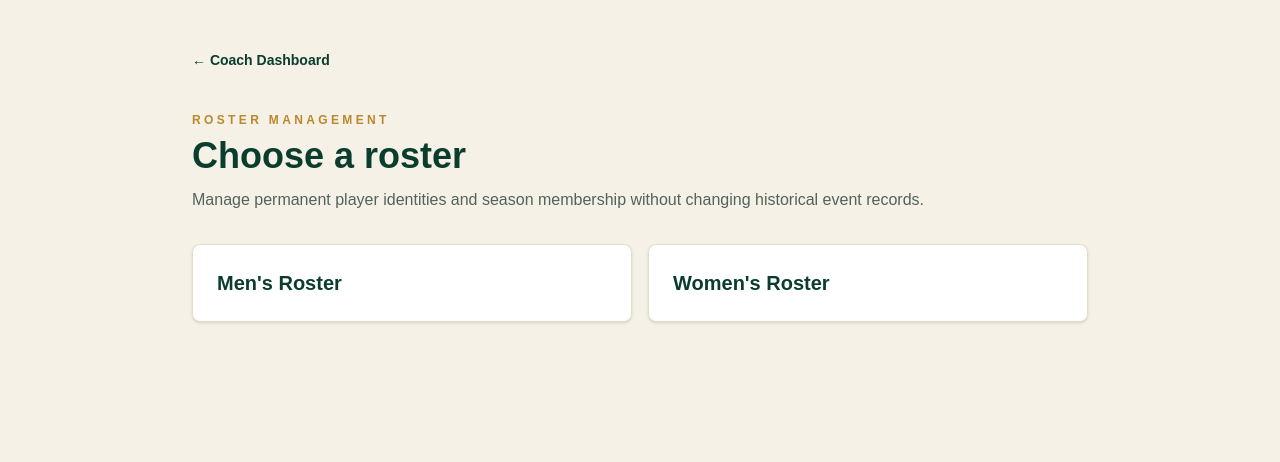
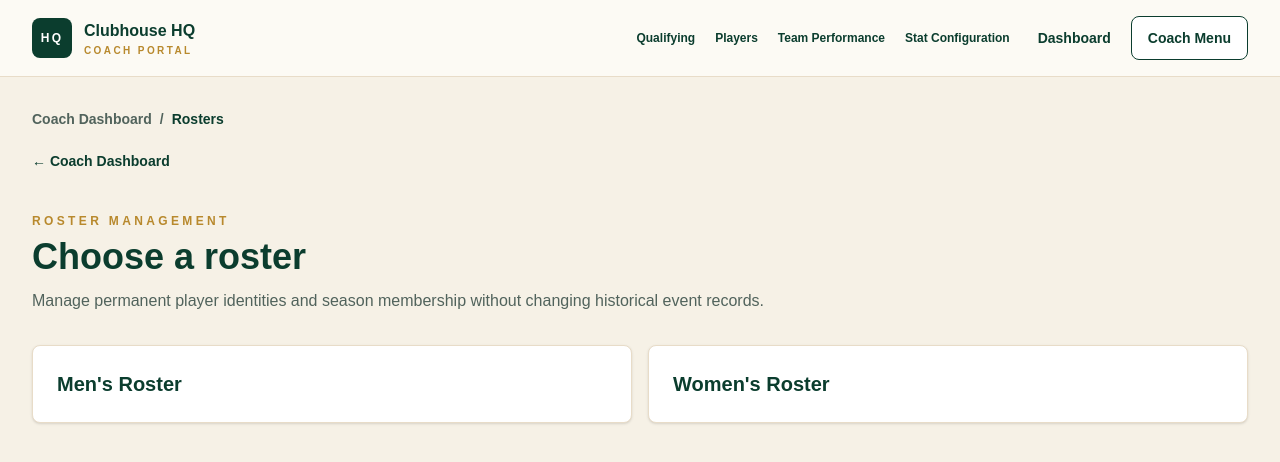
Before and after one commit to ryanturnergolf/fairwaylive, a Next.js app: page /coach-dashboard/roster in a window 1280 px wide. Shown: the top 462 px of the page. Built offline with nearby package versions, Linux system fonts and the light colour scheme.

Commit message:
feat: polish coach experience

```diff
--- /dev/null
+++ b/app/coach-dashboard/components/CoachChrome.tsx
@@ -0,0 +1,97 @@
+import Link from "next/link";
+import type { ReactNode } from "react";
+
+const groups = [
+  {
+    label: "Team Management",
+    links: [
+      ["Rosters", "/coach-dashboard/roster"],
+      ["Players", "/coach-dashboard/players"],
+      ["Player Development", "/coach-dashboard/player-development"],
+    ],
+  },
+  {
+    label: "Competition",
+    links: [
+      ["Qualifying", "/coach-dashboard/qualifying-manager"],
+      ["Tournament Director", "/dashboard"],
+      ["Live Scores", "/live"],
+    ],
+  },
+  {
+    label: "Performance",
+    links: [
+      ["Player Profiles", "/coach-dashboard/players"],
+      ["Team Performance", "/coach-dashboard/team-performance"],
+      ["Season Statistics", "/dashboard/season-statistics"],
+    ],
+  },
+  {
+    label: "Configuration",
+    links: [
+      ["Statistics", "/coach-dashboard/statistics"],
+      ["Tasks", "/coach-dashboard/tasks"],
+      ["Calendar", "/coach-dashboard/calendar"],
+      ["Practice Planner", "/coach-dashboard/practice-planner"],
+    ],
+  },
+] as const;
+
+export function CoachHeader() {
+  return (
+    <header className="relative z-40 border-b border-[#E8DCC8] bg-[#FCFAF5]/95 backdrop-blur">
+      <div className="mx-auto flex max-w-7xl items-center justify-between gap-4 px-5 py-4 lg:px-8">
+        <Link href="/coach-dashboard" className="flex min-h-11 items-center gap-3 rounded-lg focus-visible:outline-none focus-visible:ring-2 focus-visible:ring-[#B8892D]">
+          <span className="flex h-10 w-10 items-center justify-center rounded-lg bg-[#0B3D2E] text-xs font-black tracking-[0.18em] text-white">HQ</span>
+          <span><span className="block font-black">Clubhouse HQ</span><span className="block text-[10px] font-bold uppercase tracking-[0.24em] text-[#B8892D]">Coach Portal</span></span>
+        </Link>
+        <div className="flex items-center gap-2">
+          <nav aria-label="Coach quick links" className="hidden items-center gap-1 xl:flex">
+            <Link href="/coach-dashboard/qualifying-manager" className="rounded-lg px-2 py-3 text-xs font-bold hover:bg-[#F6F1E6]">Qualifying</Link>
+            <Link href="/coach-dashboard/players" className="rounded-lg px-2 py-3 text-xs font-bold hover:bg-[#F6F1E6]">Players</Link>
+            <Link href="/coach-dashboard/team-performance" className="rounded-lg px-2 py-3 text-xs font-bold hover:bg-[#F6F1E6]">Team Performance</Link>
+            <Link href="/coach-dashboard/statistics" className="rounded-lg px-2 py-3 text-xs font-bold hover:bg-[#F6F1E6]">Stat Configuration</Link>
+          </nav>
+          <Link href="/coach-dashboard" className="hidden min-h-11 items-center rounded-lg px-3 text-sm font-black text-[#0B3D2E] hover:bg-[#F6F1E6] sm:inline-flex">Dashboard</Link>
+          <details className="group relative">
+            <summary className="flex min-h-11 cursor-pointer list-none items-center rounded-lg border border-[#0B3D2E] bg-white px-4 text-sm font-black focus-visible:outline-none focus-visible:ring-2 focus-visible:ring-[#B8892D]">Coach Menu</summary>
+            <nav aria-label="Coach navigation" className="absolute right-0 mt-2 w-[min(22rem,calc(100vw-2rem))] rounded-xl border border-[#D9D0C0] bg-white p-4 shadow-xl">
+              <div className="grid gap-4 sm:grid-cols-2">
+                {groups.map((group) => (
+                  <section key={group.label} aria-labelledby={`coach-nav-${group.label.replaceAll(" ", "-").toLowerCase()}`}>
+                    <h2 id={`coach-nav-${group.label.replaceAll(" ", "-").toLowerCase()}`} className="text-[10px] font-black uppercase tracking-[0.18em] text-[#B8892D]">{group.label}</h2>
+                    <div className="mt-2 grid gap-1">{group.links.map(([label, href]) => <Link key={href} href={href} className="rounded-md px-2 py-2 text-sm font-bold hover:bg-[#F6F1E6] focus-visible:outline-none focus-visible:ring-2 focus-visible:ring-[#B8892D]">{label}</Link>)}</div>
+                  </section>
+                ))}
+              </div>
+            </nav>
+          </details>
+        </div>
+      </div>
+    </header>
+  );
+}
+
+export function CoachBreadcrumbs({ items }: { items: Array<{ label: string; href?: string }> }) {
+  return (
+    <nav aria-label="Breadcrumb" className="mb-5 overflow-x-auto text-sm font-bold text-[#51635C]">
+      <ol className="flex min-w-max items-center gap-2">
+        {items.map((item, index) => <li key={`${item.label}-${index}`} className="flex items-center gap-2">{index ? <span aria-hidden="true">/</span> : null}{item.href ? <Link href={item.href} className="rounded focus-visible:outline-none focus-visible:ring-2 focus-visible:ring-[#B8892D]">{item.label}</Link> : <span aria-current="page" className="text-[#0B3D2E]">{item.label}</span>}</li>)}
+      </ol>
+    </nav>
+  );
+}
+
+export function CoachState({
+  title,
+  description,
+  tone = "neutral",
+  children,
+}: {
+  title: string;
+  description?: string;
+  tone?: "neutral" | "error";
+  children?: ReactNode;
+}) {
+  return <div role={tone === "error" ? "alert" : undefined} aria-live={tone === "error" ? undefined : "polite"} className={`rounded-lg border p-5 ${tone === "error" ? "border-[#8A2E2E]/40 bg-[#FFF4F1] text-[#8A2E2E]" : "border-dashed border-[#D9D0C0] bg-[#FCFAF5] text-[#51635C]"}`}><h2 className="font-black text-current">{title}</h2>{description ? <p className="mt-1 text-sm">{description}</p> : null}{children ? <div className="mt-4">{children}</div> : null}</div>;
+}
--- a/app/coach-dashboard/players/PlayersDirectory.tsx
+++ b/app/coach-dashboard/players/PlayersDirectory.tsx
@@ -9,6 +9,7 @@ import type {
   SeasonRosterMembership,
 } from "../../lib/rosterModel";
 import { loadRosterFoundation } from "../../lib/services/rosterFoundationService";
+import { CoachBreadcrumbs, CoachHeader, CoachState } from "../components/CoachChrome";
 
 const statusLabels: Record<RosterPlayerStatus, string> = {
   incoming: "Incoming",
@@ -72,16 +73,9 @@ export default function PlayersDirectory() {
 
   return (
     <main className="min-h-screen bg-[#F6F1E6] text-[#0B3D2E]">
-      <header className="border-b border-[#E8DCC8] bg-[#FCFAF5]/95">
-        <div className="mx-auto flex max-w-7xl items-center justify-between px-5 py-5 lg:px-8">
-          <Link href="/coach-dashboard" className="font-black">Clubhouse HQ</Link>
-          <nav className="flex gap-4 text-sm font-bold">
-            <Link href="/coach-dashboard/roster">Roster</Link>
-            <Link href="/coach-dashboard">Coach Dashboard</Link>
-          </nav>
-        </div>
-      </header>
+      <CoachHeader />
       <div className="mx-auto max-w-7xl px-5 py-8 lg:px-8">
+        <CoachBreadcrumbs items={[{ label: "Coach Dashboard", href: "/coach-dashboard" }, { label: "Players" }]} />
         <p className="text-xs font-black uppercase tracking-[0.28em] text-[#B8892D]">
           Player Analytics
         </p>
@@ -116,13 +110,11 @@ export default function PlayersDirectory() {
               />
             </label>
           </div>
-          {error ? <p role="alert" className="mt-4 text-sm font-bold text-[#8A2E2E]">{error}</p> : null}
+          {error ? <div className="mt-4"><CoachState title="Unable to load players" description={error} tone="error" /></div> : null}
           {isLoading ? (
-            <p className="mt-6 text-sm font-semibold text-[#51635C]">Loading players...</p>
+            <div className="mt-6"><CoachState title="Loading roster identities" description="Retrieving seasons and permanent players." /></div>
           ) : visible.length === 0 ? (
-            <p className="mt-6 rounded-lg border border-dashed border-[#D9D0C0] p-6 text-center text-[#51635C]">
-              No players match this season.
-            </p>
+            <div className="mt-6"><CoachState title={seasonId ? "No players found" : "No season selected"} description={seasonId ? "No active or archived player matches this season and search." : "Choose or create a season from Roster Management before opening player profiles."} /></div>
           ) : (
             <div className="mt-6 grid gap-3 md:grid-cols-2">
               {visible.map((membership) => {
--- a/app/coach-dashboard/players/[playerId]/PlayerPerformanceProfile.tsx
+++ b/app/coach-dashboard/players/[playerId]/PlayerPerformanceProfile.tsx
@@ -14,6 +14,7 @@ import {
   loadPlayerStatisticDetail,
 } from "../../../lib/services/playerPerformanceProfileService";
 import { loadRosterFoundation } from "../../../lib/services/rosterFoundationService";
+import { CoachBreadcrumbs, CoachHeader, CoachState } from "../../components/CoachChrome";
 
 type ProfileData = Awaited<ReturnType<typeof loadPlayerPerformanceSummary>>;
 
@@ -189,18 +190,20 @@ export default function PlayerPerformanceProfile({ playerId }: { playerId: strin
   const customStatistics = comparisons.filter((item) => !builtInNames.has(item.label));
 
   if (!isLoading && !player) {
-    return <main className="min-h-screen bg-[#F6F1E6] p-8 text-[#0B3D2E]"><p role="alert">Player not found.</p></main>;
+    return <main className="min-h-screen bg-[#F6F1E6] text-[#0B3D2E]"><CoachHeader /><div className="mx-auto max-w-7xl px-5 py-8"><CoachBreadcrumbs items={[{ label: "Coach Dashboard", href: "/coach-dashboard" }, { label: "Players", href: "/coach-dashboard/players" }, { label: "Profile" }]} /><CoachState title="Player not found" description="This permanent roster identity is unavailable or you do not have access to it." tone="error" /></div></main>;
   }
 
   return (
     <main className="min-h-screen bg-[#F6F1E6] text-[#0B3D2E]">
-      <header className="border-b border-[#E8DCC8] bg-[#FCFAF5]/95">
+      <CoachHeader />
+      <header className="hidden">
         <div className="mx-auto flex max-w-7xl items-center justify-between px-5 py-5 lg:px-8">
           <Link href="/coach-dashboard/players" className="font-black">← Players</Link>
           <Link href="/coach-dashboard" className="text-sm font-bold">Coach Dashboard</Link>
         </div>
       </header>
       <div className="mx-auto max-w-7xl px-5 py-8 lg:px-8">
+        <CoachBreadcrumbs items={[{ label: "Coach Dashboard", href: "/coach-dashboard" }, { label: "Players", href: "/coach-dashboard/players" }, { label: player ? `${player.preferredName || player.firstName} ${player.lastName}` : "Profile" }]} />
         <p className="text-xs font-black uppercase tracking-[0.28em] text-[#B8892D]">Player Performance Profile</p>
         <h1 className="mt-2 text-4xl font-black tracking-tight">
           {player ? `${player.preferredName || player.firstName} ${player.lastName}` : "Loading player..."}
@@ -219,8 +222,8 @@ export default function PlayerPerformanceProfile({ playerId }: { playerId: strin
           <label className="text-sm font-bold">Last N rounds<select aria-label="Last N rounds" value={lastNRounds} onChange={(event) => setLastNRounds(event.target.value)} className="mt-2 w-full rounded-lg border border-[#D9D0C0] px-3 py-2"><option value="">All rounds</option>{[5, 10, 20, 50].map((count) => <option key={count} value={count}>{count}</option>)}</select></label>
         </section>
 
-        {error ? <p role="alert" className="mt-5 rounded-lg border border-[#8A2E2E] bg-[#FFF4F1] p-4 font-bold text-[#8A2E2E]">{error}</p> : null}
-        {isLoading ? <p role="status" className="mt-5 text-sm font-bold text-[#51635C]">Loading performance analytics...</p> : null}
+        {error ? <div className="mt-5"><CoachState title="Unable to load performance" description={error} tone="error" /></div> : null}
+        {isLoading ? <div className="mt-5"><CoachState title="Loading performance analytics" description="Applying the selected season and round filters." /></div> : null}
 
         <section aria-label="Performance summary" className="mt-6 grid gap-3 sm:grid-cols-2 lg:grid-cols-4">
           {[
--- a/app/coach-dashboard/qualifying-manager/[id]/page.tsx
+++ b/app/coach-dashboard/qualifying-manager/[id]/page.tsx
@@ -3,6 +3,7 @@
 import Link from "next/link";
 import { useParams } from "next/navigation";
 import QualifyingResultsPanel from "../QualifyingResultsPanel";
+import { CoachBreadcrumbs, CoachHeader } from "../../components/CoachChrome";
 
 export default function QualifyingHistoryPage() {
   const params = useParams<{ id: string }>();
@@ -10,7 +11,8 @@ export default function QualifyingHistoryPage() {
 
   return (
     <main className="min-h-screen bg-[#F6F1E6] text-[#0B3D2E]">
-      <header className="border-b border-[#E8DCC8] bg-[#FCFAF5]/90">
+      <CoachHeader />
+      <header className="hidden">
         <div className="mx-auto flex max-w-6xl items-center justify-between px-6 py-5">
           <Link href="/coach-dashboard" className="font-black">Clubhouse HQ</Link>
           <Link
@@ -21,7 +23,8 @@ export default function QualifyingHistoryPage() {
           </Link>
         </div>
       </header>
-      <div className="mx-auto max-w-6xl px-6 py-10">
+      <div className="mx-auto max-w-7xl px-5 py-8 lg:px-8">
+        <CoachBreadcrumbs items={[{ label: "Coach Dashboard", href: "/coach-dashboard" }, { label: "Qualifying", href: "/coach-dashboard/qualifying-manager" }, { label: "History" }]} />
         <p className="text-xs font-black uppercase tracking-[0.28em] text-[#B8892D]">
           Historical Results
         </p>
--- a/app/coach-dashboard/qualifying-manager/new/page.tsx
+++ b/app/coach-dashboard/qualifying-manager/new/page.tsx
@@ -1,6 +1,7 @@
 "use client";
 
 import Link from "next/link";
+import { CoachBreadcrumbs, CoachHeader } from "../../components/CoachChrome";
 import { useRouter } from "next/navigation";
 import { useMemo, useState } from "react";
 import type {
@@ -124,8 +125,10 @@ export default function CreateQualifyingPage() {
   };
 
   return (
-    <main className="min-h-screen bg-[#F6F1E6] px-5 py-8 text-[#0B3D2E]">
-      <div className="mx-auto max-w-5xl">
+    <main className="min-h-screen bg-[#F6F1E6] text-[#0B3D2E]">
+      <CoachHeader />
+      <div className="mx-auto max-w-7xl px-5 py-8 lg:px-8">
+        <CoachBreadcrumbs items={[{ label: "Coach Dashboard", href: "/coach-dashboard" }, { label: "Qualifying", href: "/coach-dashboard/qualifying-manager" }, { label: "Create" }]} />
         <div className="flex items-center justify-between gap-4">
           <div>
             <p className="text-xs font-black uppercase tracking-[0.28em] text-[#B8892D]">Qualifying Setup</p>
--- a/app/coach-dashboard/qualifying-manager/page.tsx
+++ b/app/coach-dashboard/qualifying-manager/page.tsx
@@ -1,6 +1,7 @@
 "use client";
 
 import Link from "next/link";
+import { CoachBreadcrumbs, CoachHeader } from "../components/CoachChrome";
 import { useEffect, useState } from "react";
 import type { QualifyingSessionFoundation } from "../../lib/qualifyingModel";
 import { activateQualifyingSession } from "../../lib/services/qualifyingActivationService";
@@ -97,7 +98,8 @@ export default function QualifyingSessionsPage() {
 
   return (
     <main className="min-h-screen bg-[#F6F1E6] text-[#0B3D2E]">
-      <header className="border-b border-[#E8DCC8] bg-[#FCFAF5]/90">
+      <CoachHeader />
+      <header className="hidden">
         <div className="mx-auto flex max-w-6xl items-center justify-between px-6 py-5">
           <Link href="/coach-dashboard" className="font-black">Clubhouse HQ</Link>
           <Link href="/coach-dashboard" className="text-sm font-bold text-[#51635C]">Coach Dashboard</Link>
@@ -105,6 +107,7 @@ export default function QualifyingSessionsPage() {
       </header>
 
       <div className="mx-auto max-w-6xl px-6 py-10">
+        <CoachBreadcrumbs items={[{ label: "Coach Dashboard", href: "/coach-dashboard" }, { label: "Qualifying Sessions" }]} />
         <div className="flex flex-col justify-between gap-4 sm:flex-row sm:items-end">
           <div>
             <p className="text-xs font-black uppercase tracking-[0.28em] text-[#B8892D]">Coach Workflow</p>
--- a/app/coach-dashboard/roster/RosterManager.tsx
+++ b/app/coach-dashboard/roster/RosterManager.tsx
@@ -1,6 +1,7 @@
 "use client";
 
 import Link from "next/link";
+import { CoachBreadcrumbs, CoachHeader, CoachState } from "../components/CoachChrome";
 import { FormEvent, useCallback, useEffect, useMemo, useState } from "react";
 import {
   rosterPlayerStatuses,
@@ -242,7 +243,8 @@ export default function RosterManager({ rosterType }: { rosterType: RosterType }
 
   return (
     <main className="min-h-screen bg-[#F6F1E6] text-[#0B3D2E]">
-      <header className="border-b border-[#E8DCC8] bg-[#FCFAF5]/95">
+      <CoachHeader />
+      <header className="hidden">
         <div className="mx-auto flex max-w-7xl flex-wrap items-center justify-between gap-4 px-5 py-5 lg:px-8">
           <Link href="/coach-dashboard" className="font-black">Clubhouse HQ</Link>
           <nav className="flex items-center gap-4 text-sm font-bold">
@@ -254,6 +256,7 @@ export default function RosterManager({ rosterType }: { rosterType: RosterType }
       </header>
 
       <div className="mx-auto max-w-7xl px-5 py-8 lg:px-8">
+        <CoachBreadcrumbs items={[{ label: "Coach Dashboard", href: "/coach-dashboard" }, { label: "Rosters", href: "/coach-dashboard/roster" }, { label: title }]} />
         <div className="flex flex-col justify-between gap-4 md:flex-row md:items-end">
           <div>
             <p className="text-xs font-black uppercase tracking-[0.28em] text-[#B8892D]">Roster Management</p>
@@ -272,7 +275,7 @@ export default function RosterManager({ rosterType }: { rosterType: RosterType }
           </div>
         </div>
 
-        {error ? <p role="alert" className="mt-5 rounded-lg border border-[#8A2E2E]/30 bg-[#FFF4F1] p-3 font-semibold text-[#8A2E2E]">{error}</p> : null}
+        {error ? <div className="mt-5"><CoachState title="Unable to load roster" description={error} tone="error" /></div> : null}
         {message ? <p role="status" className="mt-5 rounded-lg border border-[#2E6F76]/30 bg-[#E6F3F1] p-3 font-semibold">{message}</p> : null}
 
         {showSeasonForm ? (
@@ -310,11 +313,11 @@ export default function RosterManager({ rosterType }: { rosterType: RosterType }
           <label className="mt-4 flex items-center gap-2 text-sm font-bold"><input type="checkbox" checked={showArchived} onChange={(event) => setShowArchived(event.target.checked)} />Show archived players</label>
 
           {isLoading ? (
-            <p className="mt-6 text-sm font-semibold text-[#51635C]">Loading roster...</p>
+            <div className="mt-6"><CoachState title="Loading roster" description="Retrieving seasons, memberships, and archived identities." /></div>
           ) : !selectedSeasonId ? (
-            <p className="mt-6 rounded-lg border border-dashed border-[#D9D0C0] bg-[#FCFAF5] p-8 text-center font-semibold text-[#51635C]">Create a season to begin managing this roster.</p>
+            <div className="mt-6"><CoachState title="No season available" description="Create a season to begin managing this roster." /></div>
           ) : visiblePlayers.length === 0 ? (
-            <p className="mt-6 rounded-lg border border-dashed border-[#D9D0C0] bg-[#FCFAF5] p-8 text-center font-semibold text-[#51635C]">No players match this season and filter.</p>
+            <div className="mt-6"><CoachState title={showArchived ? "No players match" : "No active players match"} description="No players match this season and filter. Adjust the filters or show archived players." /></div>
           ) : (
             <div className="mt-6 grid gap-3">
               {visiblePlayers.map((player) => {
--- a/app/coach-dashboard/roster/page.tsx
+++ b/app/coach-dashboard/roster/page.tsx
@@ -1,9 +1,12 @@
 import Link from "next/link";
+import { CoachBreadcrumbs, CoachHeader } from "../components/CoachChrome";
 
 export default function RosterLandingPage() {
   return (
-    <main className="min-h-screen bg-[#F6F1E6] px-6 py-12 text-[#0B3D2E]">
-      <div className="mx-auto max-w-4xl">
+    <main className="min-h-screen bg-[#F6F1E6] text-[#0B3D2E]">
+      <CoachHeader />
+      <div className="mx-auto max-w-7xl px-5 py-8 lg:px-8">
+        <CoachBreadcrumbs items={[{ label: "Coach Dashboard", href: "/coach-dashboard" }, { label: "Rosters" }]} />
         <Link href="/coach-dashboard" className="text-sm font-bold">← Coach Dashboard</Link>
         <p className="mt-10 text-xs font-black uppercase tracking-[0.28em] text-[#B8892D]">Roster Management</p>
         <h1 className="mt-2 text-4xl font-black">Choose a roster</h1>
--- a/app/coach-dashboard/statistics/StatisticsManager.tsx
+++ b/app/coach-dashboard/statistics/StatisticsManager.tsx
@@ -1,6 +1,7 @@
 "use client";
 
 import Link from "next/link";
+import { CoachBreadcrumbs, CoachHeader, CoachState } from "../components/CoachChrome";
 import { FormEvent, useCallback, useEffect, useMemo, useState } from "react";
 import {
   statisticInputTypes,
@@ -307,8 +308,10 @@ export default function StatisticsManager() {
   };
 
   return (
-    <main className="min-h-screen bg-[#F6F1E6] px-5 py-10 text-[#0B3D2E] sm:px-8">
-      <div className="mx-auto max-w-7xl">
+    <main className="min-h-screen bg-[#F6F1E6] text-[#0B3D2E]">
+      <CoachHeader />
+      <div className="mx-auto max-w-7xl px-5 py-8 lg:px-8">
+        <CoachBreadcrumbs items={[{ label: "Coach Dashboard", href: "/coach-dashboard" }, { label: "Statistics Configuration" }]} />
         <Link href="/coach-dashboard" className="text-sm font-bold">← Coach Dashboard</Link>
         <div className="mt-8 flex flex-col justify-between gap-4 lg:flex-row lg:items-end">
           <div>
@@ -339,11 +342,11 @@ export default function StatisticsManager() {
         </nav>
 
         <div aria-live="polite" className="mt-5">
-          {error ? <p className="rounded-lg border border-[#8A2E2E] bg-[#FFF4F1] p-3 font-bold text-[#8A2E2E]">{error}</p> : null}
+          {error ? <CoachState title="Unable to load statistics configuration" description={error} tone="error" /> : null}
           {message ? <p className="rounded-lg border border-[#2E6F76] bg-[#E6F3F1] p-3 font-bold">{message}</p> : null}
         </div>
 
-        {isLoading ? <p className="mt-8 font-semibold text-[#51635C]">Loading statistics configuration...</p> : null}
+        {isLoading ? <div className="mt-8"><CoachState title="Loading statistics configuration" description="Retrieving immutable definitions, packages, and event assignments." /></div> : null}
 
         {!isLoading && section === "definitions" ? (
           <section className="mt-6">
--- a/app/coach-dashboard/team-performance/TeamPerformanceDashboard.tsx
+++ b/app/coach-dashboard/team-performance/TeamPerformanceDashboard.tsx
@@ -1,9 +1,9 @@
 "use client";
 
-import Link from "next/link";
 import { useCallback, useEffect, useMemo, useState } from "react";
 import type { AnalyticsComparisonResult } from "../../lib/analyticsModel";
 import type { StatisticEventType } from "../../lib/dynamicStatisticsModel";
+import { CoachBreadcrumbs, CoachHeader, CoachState } from "../components/CoachChrome";
 import {
   loadTeamPerformanceDashboard,
   type TeamPerformanceFilters,
@@ -124,8 +124,9 @@ export default function TeamPerformanceDashboard() {
 
   return (
     <main className="min-h-screen bg-[#F6F1E6] text-[#0B3D2E]">
-      <header className="border-b border-[#E8DCC8] bg-[#FCFAF5]/95"><div className="mx-auto flex max-w-7xl items-center justify-between px-5 py-5 lg:px-8"><Link href="/coach-dashboard" className="font-black">Clubhouse HQ</Link><nav className="flex gap-4 text-sm font-bold"><Link href="/coach-dashboard/players">Players</Link><Link href="/coach-dashboard">Coach Dashboard</Link></nav></div></header>
+      <CoachHeader />
       <div className="mx-auto max-w-7xl px-5 py-8 lg:px-8">
+        <CoachBreadcrumbs items={[{ label: "Coach Dashboard", href: "/coach-dashboard" }, { label: "Team Performance" }]} />
         <p className="text-xs font-black uppercase tracking-[0.28em] text-[#B8892D]">Analytics</p>
         <h1 className="mt-2 text-4xl font-black tracking-tight">Team Performance Dashboard</h1>
         <p className="mt-2 text-[#51635C]">Read-only team performance from the authenticated Analytics API.</p>
@@ -140,8 +141,8 @@ export default function TeamPerformanceDashboard() {
           <label className="text-sm font-bold">Statistic<select aria-label="Statistic" value={statisticKey} onChange={(event) => setStatisticKey(event.target.value)} className="mt-2 w-full rounded-lg border border-[#D9D0C0] px-3 py-2">{statisticOptions.map(([key, label]) => <option key={key} value={key}>{label}</option>)}</select></label>
         </section>
 
-        {error ? <p role="alert" className="mt-5 rounded-lg border border-[#8A2E2E] bg-[#FFF4F1] p-4 font-bold text-[#8A2E2E]">{error}</p> : null}
-        {isLoading ? <p role="status" className="mt-5 text-sm font-bold text-[#51635C]">Loading team analytics...</p> : null}
+        {error ? <div className="mt-5"><CoachState title="Unable to load team performance" description={error} tone="error" /></div> : null}
+        {isLoading ? <div className="mt-5"><CoachState title="Loading team analytics" description="Applying team, season, event, and statistic filters." /></div> : null}
 
         <section aria-label="Team summary" className="mt-6 grid gap-3 sm:grid-cols-2 lg:grid-cols-3">
           {[
--- a/app/globals.css
+++ b/app/globals.css
@@ -23,6 +23,11 @@ body {
   background: var(--background);
   color: var(--foreground);
   font-family: Arial, Helvetica, sans-serif;
+}
+
+:where(a, button, input, select, textarea, summary):focus-visible {
+  outline: 3px solid #b8892d;
+  outline-offset: 2px;
 }
 
 @media print {
```
Also changed, not shown: app/coach-dashboard/page.tsx (+5 -3 lines), 1 other file (tests, documents, lock files or other folders).
